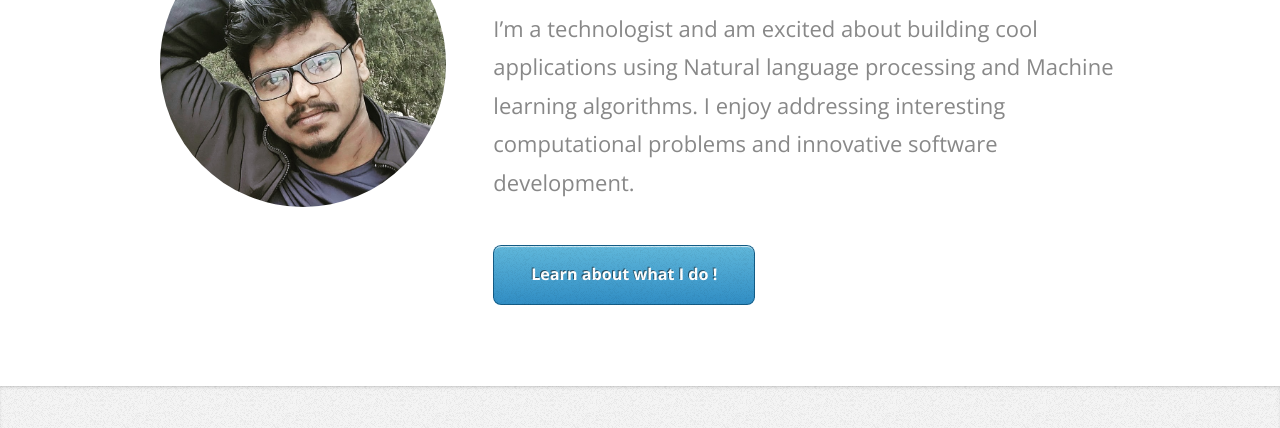
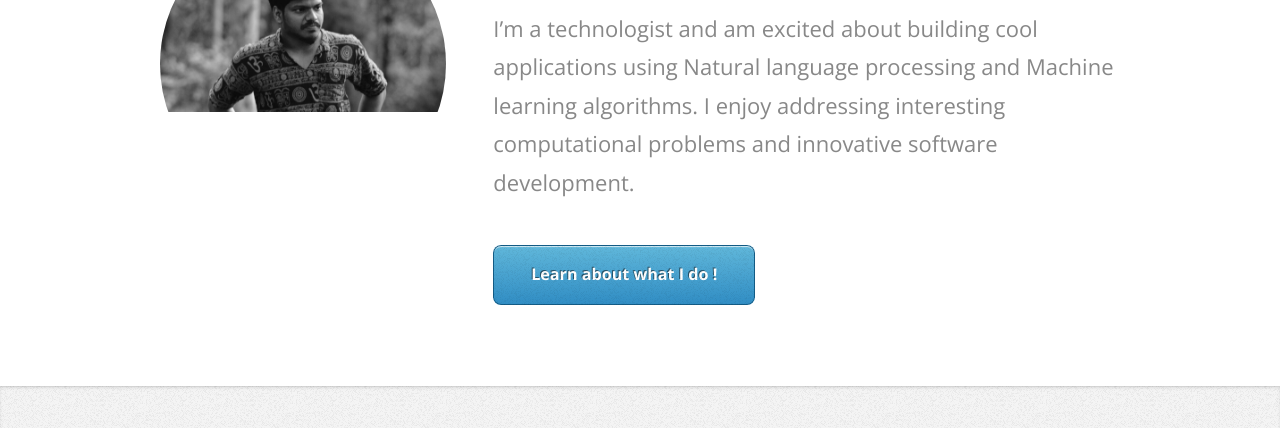
Before and after one commit to nithin-kumar/nithin-kumar.github.io, a plain HTML site: page index.html in a window 1280 px wide. Shown: the part 211-639 px from the top of the page. Drawn offline with nearby package versions, Linux system fonts and the light colour scheme.

Commit message:
image updated

```diff
--- a/index.html
+++ b/index.html
@@ -35,7 +35,7 @@
             <article class="container" id="top">
                 <div class="row">
                     <div class="4u">
-                        <span class="me image image-full"><img id="profile_image" data-src="/static/images/v4.jpg" alt="" /></span>
+                        <span class="me image image-full"><img id="profile_image" data-src="/static/images/v5.jpeg" alt="" /></span>
                     </div>
                     <div class="8u">
                         <header>
```
